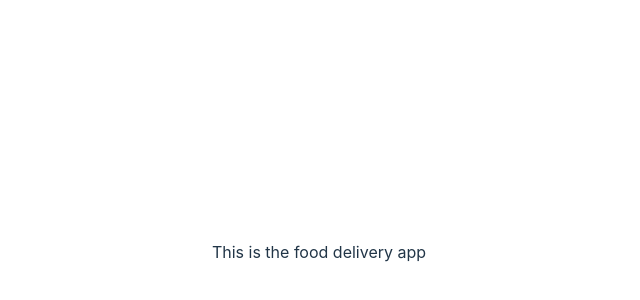
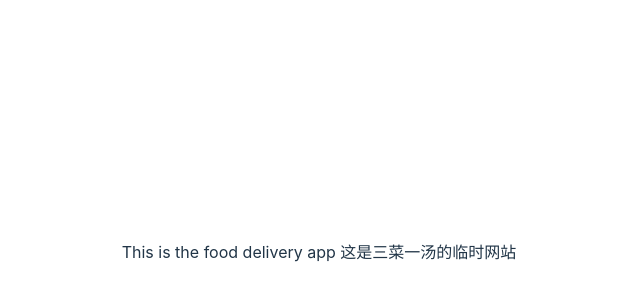
Before and after one commit to YouweiPeng/food-delivery-app-frontend, a React (Vite) app: page / in a window 1280 px wide. Shown: the part 148-448 px from the top of the page, without its empty margins (321-961 px from the left). Built offline with nearby package versions, Linux system fonts and the light colour scheme.

Commit message:
test deploy

```diff
--- a/src/App.jsx
+++ b/src/App.jsx
@@ -9,6 +9,7 @@ function App() {
     <>
       <div>
         This is the food delivery app
+        这是三菜一汤的临时网站
       </div>
     </>
   )
```
